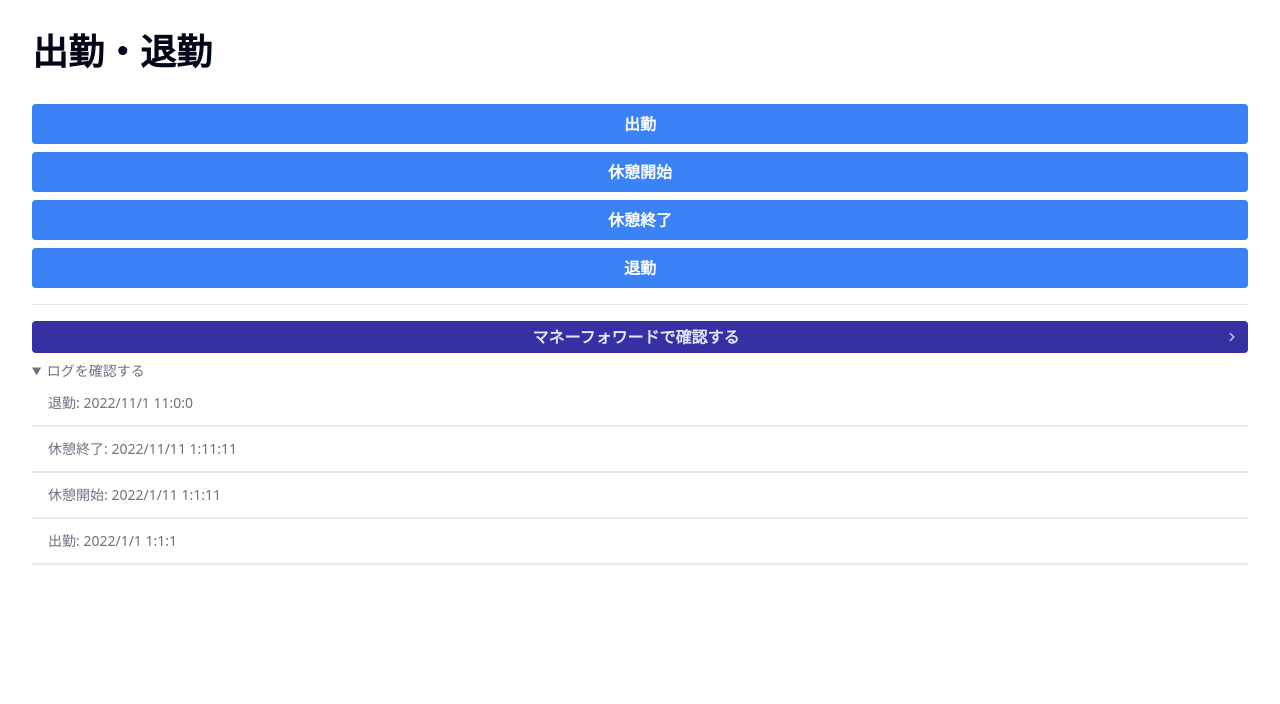
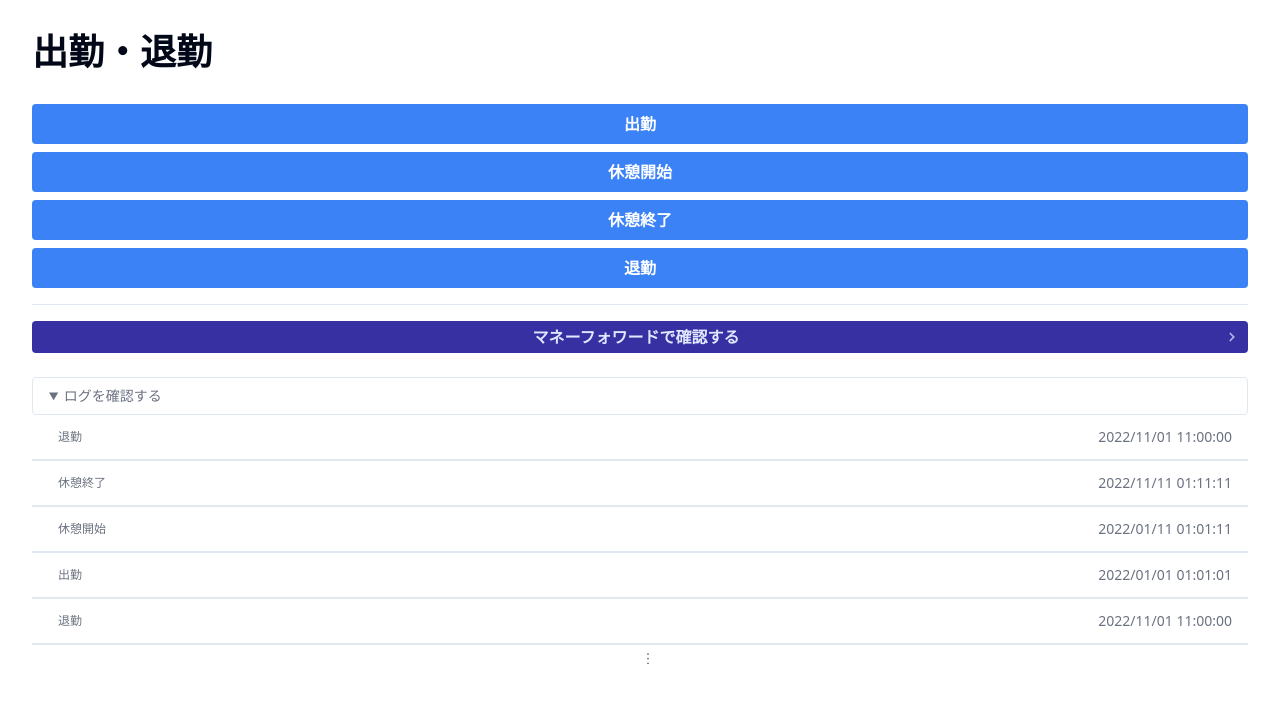
Before and after one commit to rikiTada/attendance-in-work, a React (Vite) app: page / in a window 1280 px wide. Both pictures are taken after a click on the heading "ログを確認する". Shown: the top 704 px of the page. Built offline with nearby package versions, Linux system fonts and the light colour scheme.

Commit message:
feat: ログ表示機能の向上
- 出勤タイプにバッチスタイル付与
- 日付の0埋め
- 直近5件までのログに変更

```diff
--- /dev/null
+++ b/src/components/Badge.tsx
@@ -0,0 +1,24 @@
+import { useEffect, useState } from "preact/hooks";
+
+export default function Badge({
+  title,
+  color,
+}: {
+  title: string;
+  color: string;
+}) {
+  const [badgeColor, setBadgeColor] = useState("");
+
+  useEffect(() => {
+    const colorType = `bg-${color}-100 text-${color}-800`;
+    setBadgeColor(colorType);
+  }, []);
+
+  return (
+    <span
+      class={`${badgeColor} text-xs font-medium me-2 px-2.5 py-0.5 rounded`}
+    >
+      {title}
+    </span>
+  );
+}
--- a/src/components/Details.tsx
+++ b/src/components/Details.tsx
@@ -1,4 +1,6 @@
+import { changeColor, zeroPadding } from "@/lib";
 import { Storage as StorageType } from "../types/storageType";
+import Badge from "./Badge";
 import { IconButton } from "./Button";
 
 export const Details = ({
@@ -9,24 +11,39 @@ export const Details = ({
   onClick: () => void;
 }) => {
   return (
-    <div className={"my-2 flex justify-center"}>
-      <details className=" w-full text-sm text-gray-500 ">
-        <summary>ログを確認する</summary>
+    <div class={"my-6 flex justify-center"}>
+      <details class="w-full text-sm text-gray-500">
+        <summary
+          class={
+            "cursor-pointer border p-2 px-4 rounded-sm outline-none hover:bg-zinc-100"
+          }
+        >
+          ログを確認する
+        </summary>
         {storage && storage.length ? (
           <>
-            {[...storage].map((log) => (
-              <div class={" py-2 border-b-2"}>
-                <p className={"pl-4 py-1"}>
-                  {log.type}: {log.Date}
-                </p>
-                <span class="flex-1"></span>
-              </div>
-            ))}
-            <IconButton title="ログを削除する" onClick={onClick} />
+            {[...storage].map((log, idx) =>
+              idx <= 4 ? (
+                <div class={"py-2 border-b-2"}>
+                  <p class={"px-4 py-1 flex items-center"}>
+                    <Badge title={log.type} color={changeColor(log.type)} />
+                    <span class="flex-1"></span>
+                    <span class="tabular-nums">{zeroPadding(log.Date)}</span>
+                  </p>
+                </div>
+              ) : (
+                <>
+                  {idx === 5 && (
+                    <p class="pl-4 py-1 grid place-content-center">︙</p>
+                  )}
+                </>
+              )
+            )}
+            <IconButton title="全てのログを削除する" onClick={onClick} />
           </>
         ) : (
           <>
-            <p className="pl-4 py-1">- ログはありません -</p>
+            <p class="pl-4 py-1">- ログはありません -</p>
           </>
         )}
       </details>
--- a/src/index.css
+++ b/src/index.css
@@ -80,4 +80,33 @@ body {
   font-family: "Noto Sans JP", ui-sans-serif, system-ui, sans-serif,
     "Apple Color Emoji", "Segoe UI Emoji", "Segoe UI Symbol", "Noto Color Emoji";
   min-width: 20rem;
+  overflow-y: scroll;
 }
+
+/* スタイルが適応できないため、以下のスタイルを追加 */
+.bg-blue-100 {
+  --tw-bg-opacity: 1;
+  background-color: rgb(219 234 254 / var(--tw-bg-opacity));
+}
+.text-blue-800 {
+  --tw-text-opacity: 1;
+  color: rgb(30 64 175 / var(--tw-text-opacity));
+}
+
+.bg-red-100 {
+  --tw-bg-opacity: 1;
+  background-color: rgb(254 226 226 / var(--tw-bg-opacity));
+}
+.text-red-800 {
+  --tw-text-opacity: 1;
+  color: rgb(153 27 27 / var(--tw-text-opacity));
+}
+
+.bg-green-100 {
+  --tw-bg-opacity: 1;
+  background-color: rgb(220 252 231 / var(--tw-bg-opacity));
+}
+.text-green-800 {
+  --tw-text-opacity: 1;
+  color: rgb(22 101 52 / var(--tw-text-opacity));
+}
--- /dev/null
+++ b/src/lib/index.ts
@@ -0,0 +1,29 @@
+// 日付の0埋め
+export const zeroPadding = (dateWithTime: string) => {
+  const [date, time] = dateWithTime.split(" ");
+
+  let [year, month, day] = date.split("/");
+  let [hour, minute, second] = time.split(":");
+
+  [month, day, hour, minute, second] = [month, day, hour, minute, second].map(
+    (str) => str.padStart(2, "0")
+  );
+
+  return `${year}/${month}/${day} ${hour}:${minute}:${second}`;
+};
+
+// 出退勤によって色を変える
+export const changeColor = (type: string) => {
+  switch (type) {
+    case "出勤":
+      return "green";
+    case "退勤":
+      return "red";
+    case "休憩開始":
+      return "blue";
+    case "休憩終了":
+      return "blue";
+    default:
+      return "";
+  }
+};
--- a/src/service/mockData.ts
+++ b/src/service/mockData.ts
@@ -3,4 +3,8 @@ export const mockData = [
   { type: "休憩開始", Date: "2022/1/11 1:1:11" },
   { type: "休憩終了", Date: "2022/11/11 1:11:11" },
   { type: "退勤", Date: "2022/11/1 11:0:0" },
+  { type: "出勤", Date: "2022/1/1 1:1:1" },
+  { type: "休憩開始", Date: "2022/1/11 1:1:11" },
+  { type: "休憩終了", Date: "2022/11/11 1:11:11" },
+  { type: "退勤", Date: "2022/11/1 11:0:0" },
 ];
```
